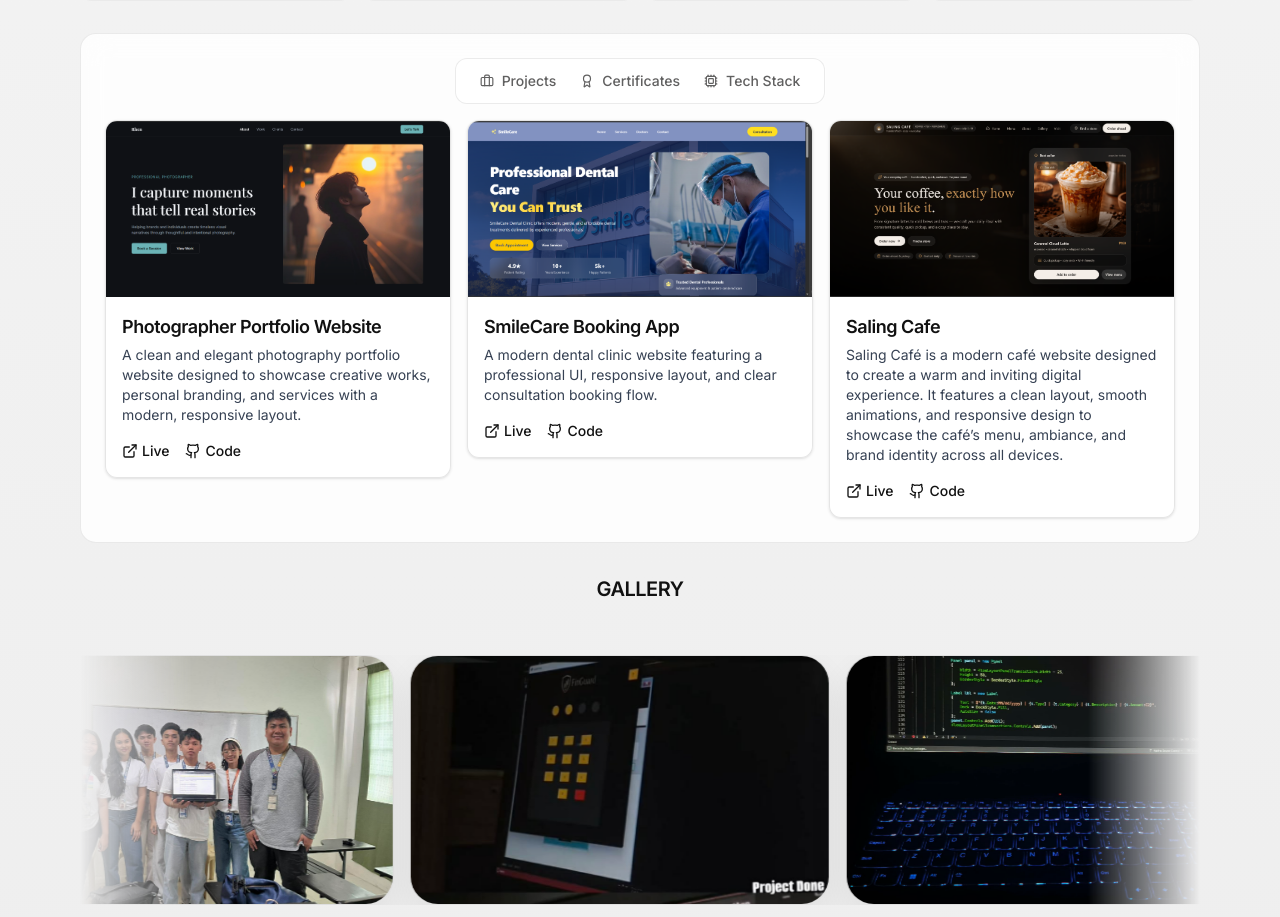
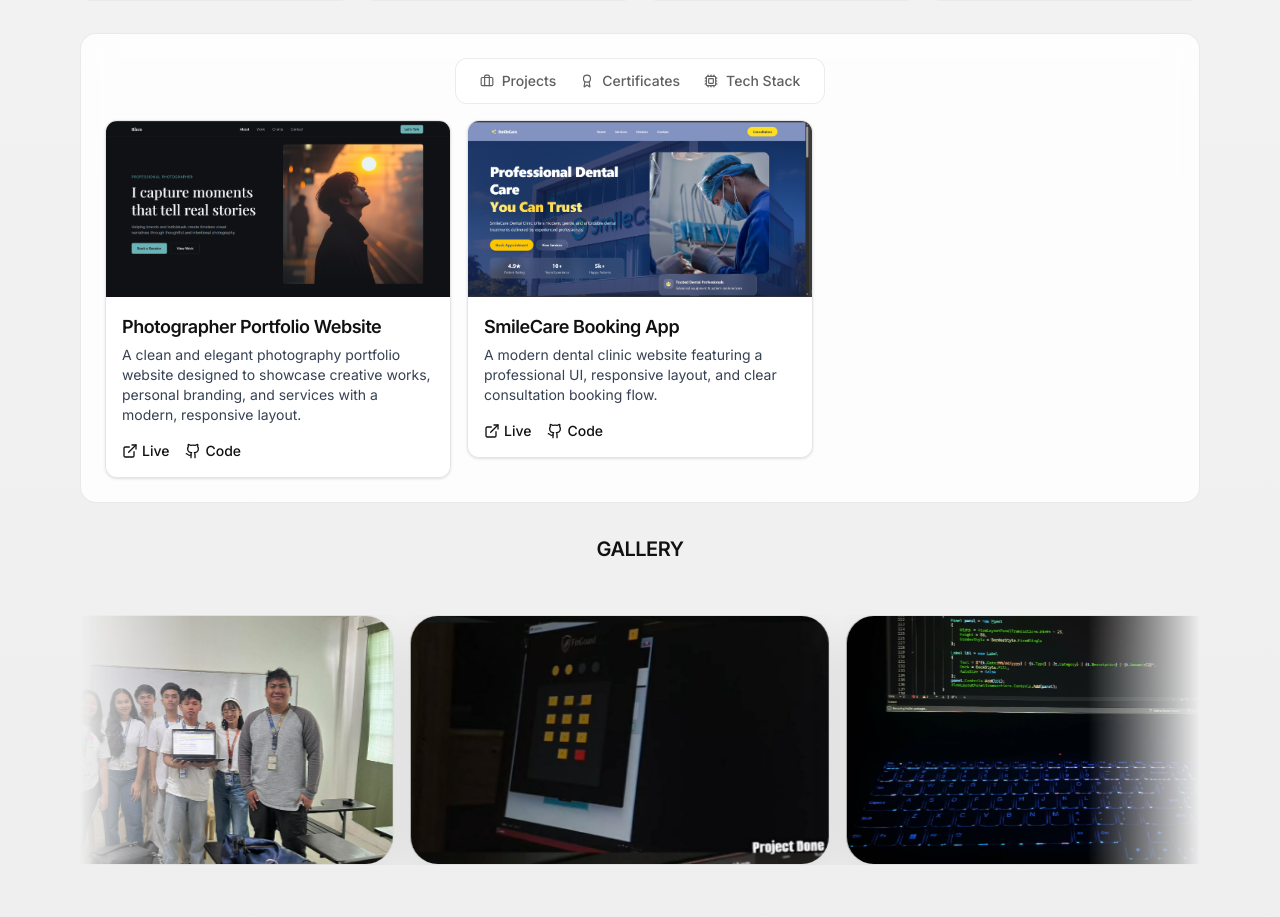
Before and after one commit to rrlWakai/myportfolio, a React (Vite) app in the folder client/: page / in a window 1280 px wide. Shown: the part 1385-2302 px from the top of the page. Built offline with nearby package versions, Linux system fonts and the light colour scheme.

Commit message:
remove the project

```diff
--- a/client/src/data/projects.ts
+++ b/client/src/data/projects.ts
@@ -65,23 +65,7 @@ export const projects: Project[] = [
       "Vercel",
     ],
   },
-    {
-    id: 3,
-    title: "Saling Cafe",
-    description:
-      "Saling Café is a modern café website designed to create a warm and inviting digital experience. It features a clean layout, smooth animations, and responsive design to showcase the café’s menu, ambiance, and brand identity across all devices.",
-    thumbnail: "/projects/SalingCafe.png",
-    liveUrl: "https://sailingcafe.vercel.app/",
-    githubUrl: "https://github.com/rrlWakai/CoffeWebsite.git",
-    techStack: [
-      "React",
-      "TypeScript",
-      "Tailwind CSS",
-      "Framer Motion",
-      "Vite",
-      "Vercel",
-    ],
-  },
+
 ];
 
 // ================= OPTIONAL BOOKING =================
```
